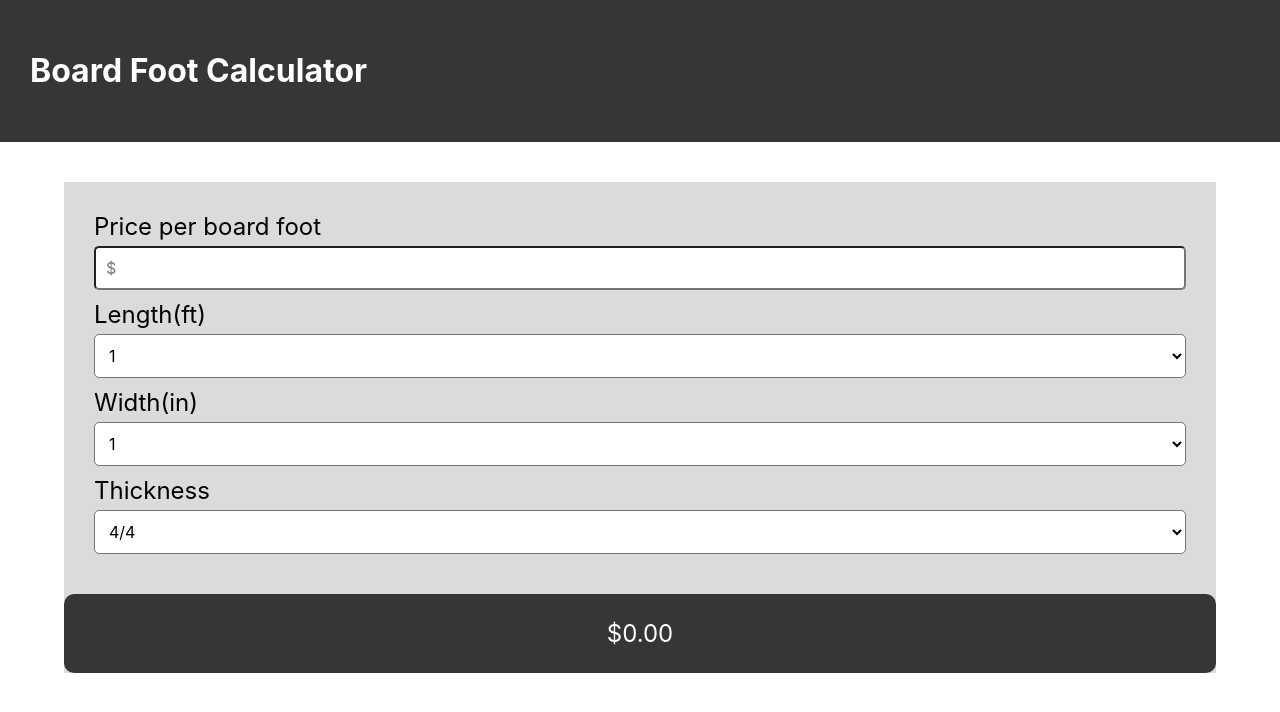
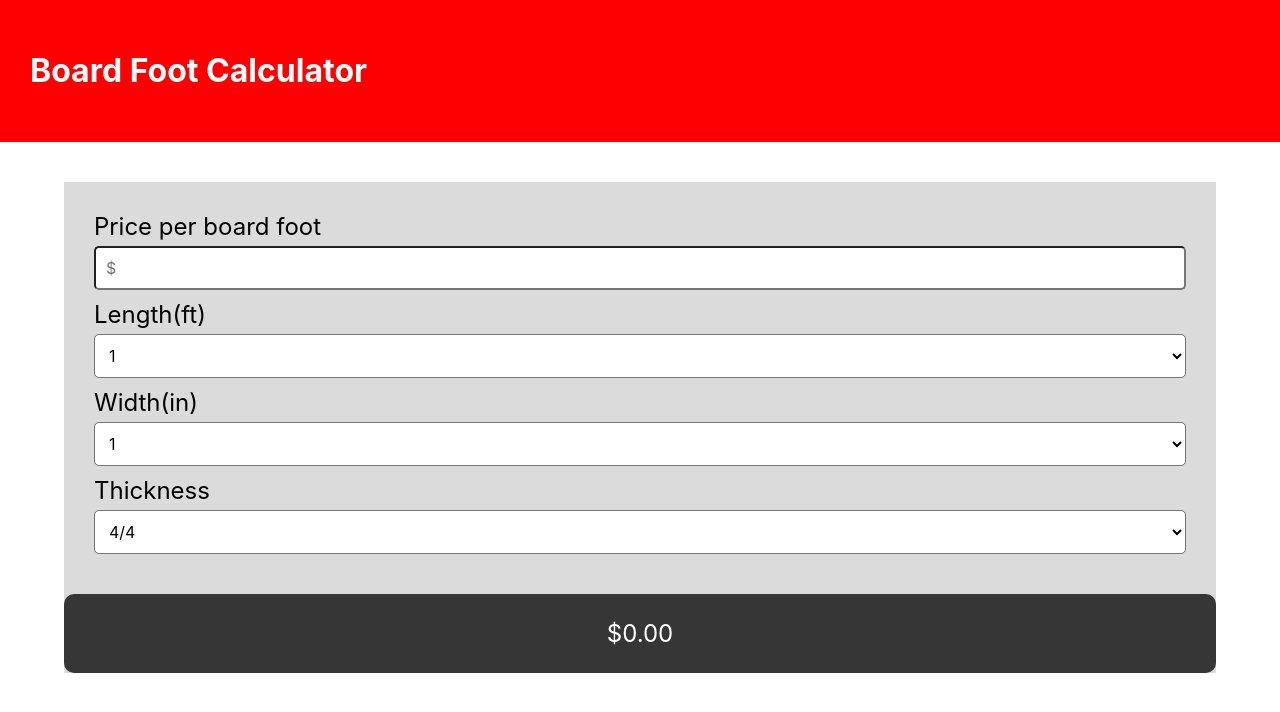
Before and after one commit to clyde30/board-foot-calc, a React (Create React App) app: page / in a window 1280 px wide. Shown: the top 712 px of the page. Built offline with nearby package versions, Linux system fonts and the light colour scheme.

Commit message:
test update

```diff
--- a/src/App.css
+++ b/src/App.css
@@ -11,7 +11,8 @@ input, select{
 }
 .header {
     width: 100%;
-    background-color: #363636;
+    background-color: red;
+    /* background-color: #363636; */
     color: #ffffff;
     padding: 30px;
 }
```
